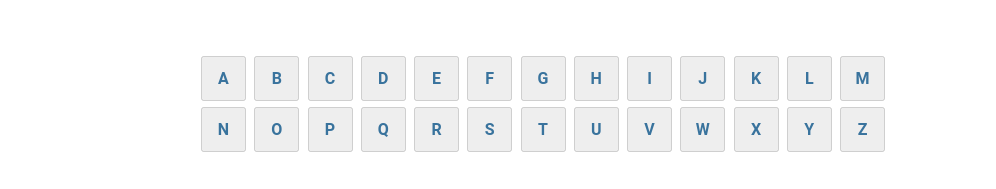
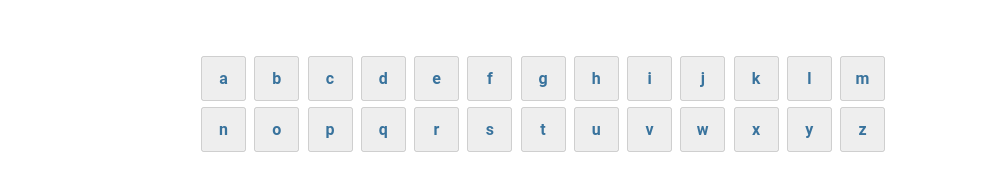
Before and after one commit to Gabriel-16n5/projeto8-jogoforca, a React (Create React App) app: page / in a window 1280 px wide. Shown: the part 527-716 px from the top of the page, without its empty margins (7-1003 px from the left). Built offline with nearby package versions, Linux system fonts and the light colour scheme.

Commit message:
Após muito sofrimento, consegui terminar a ideia inicial do projeto

```diff
--- a/src/components/App.jsx
+++ b/src/components/App.jsx
@@ -12,7 +12,7 @@ function App() {
   return (
     <div className="App">
       <Jogo desativa={desativa} setDesativa={setDesativa} palavra={palavra} setPalavra={setPalavra} secret={secret} setSecret={setSecret}/>
-      <Letras desativa={desativa} usada={usada} setUsada={setUsada} alfabetoState={alfabetoState} setAlfabetoState={setAlfabetoState}/>
+      <Letras desativa={desativa} usada={usada} setUsada={setUsada} alfabetoState={alfabetoState} setAlfabetoState={setAlfabetoState} palavra={palavra} setPalavra={setPalavra} secret={secret} setSecret={setSecret}/>
     </div>
   );
 }
--- a/src/components/Jogo.jsx
+++ b/src/components/Jogo.jsx
@@ -16,17 +16,19 @@ let letraPorLetraSecreta;
 let DistrinchaPRandom;
 
 function Jogo({desativa, setDesativa, palavra, setPalavra, secret, setSecret}){
-    setSecret(letraPorLetraSecreta);
-    setPalavra(letraPorLetra);
     function PalavraSecreta(){
         if(pRandom === ""){
             pRandom = palavras[Math.floor(Math.random() * palavras.length)];
         }
             DistrinchaPRandom = pRandom.split(''); //Esse é o array para comparar
+            setPalavra(pRandom);
             letraPorLetra = DistrinchaPRandom.map((d, i) => <p key={i} className="pLetraLetraPorLetra">{d}</p> )
             letraPorLetraSecreta = DistrinchaPRandom.map((d, i) => <p key={i} className="pLetraLetraPorLetra">{"_"}</p> )
+            setSecret(letraPorLetraSecreta);
         return(
-            <div className="palavraSecretaLetraPorLetra">{secret}</div>
+            <>
+
+            </>
 
         )
     }
--- a/src/components/Letras.jsx
+++ b/src/components/Letras.jsx
@@ -4,16 +4,29 @@ import React, { useState } from 'react';
 
 const alfabeto = ["a", "b", "c", "d", "e", "f", "g", "h", "i", "j", "k", "l", "m", "n", "o", "p", "q", "r", "s", "t", "u", "v", "w", "x", "y", "z"]
 
-function Letras({desativa, usada, setUsada, setAlfabetoState, alfabetoState}){
+function Letras({desativa, usada, setUsada, setAlfabetoState, alfabetoState, palavra, setPalavra, secret, setSecret}){
     setAlfabetoState(alfabeto);
     function letraClicada(a){
         const novo = [...usada, a];
         setUsada(novo);
         console.log(novo);
+        console.log(palavra);
+        console.log(secret);
+            for(let i = 0; i<palavra.length;i++){
+                if(novo.includes(palavra[i])){
+                console.log(palavra[i])
+                let pipoca = secret
+                pipoca[i] = palavra[i]
+                console.log(pipoca)
+                setSecret(pipoca)
+                }
+            }
     }
+
+
     return(
         <div className="letraContainer">
-            {alfabetoState.map((a, i) => <button onClick={() => letraClicada(a)} disabled={desativa} key={i} className="letra"><p className="pLetra">{a.toUpperCase()}</p></button>)}
+            {alfabetoState.map((a, i) => <button onClick={() => letraClicada(a)} disabled={desativa} key={i} className="letra"><p className="pLetra">{a}</p></button>)}
         </div>
     )
 }
```
